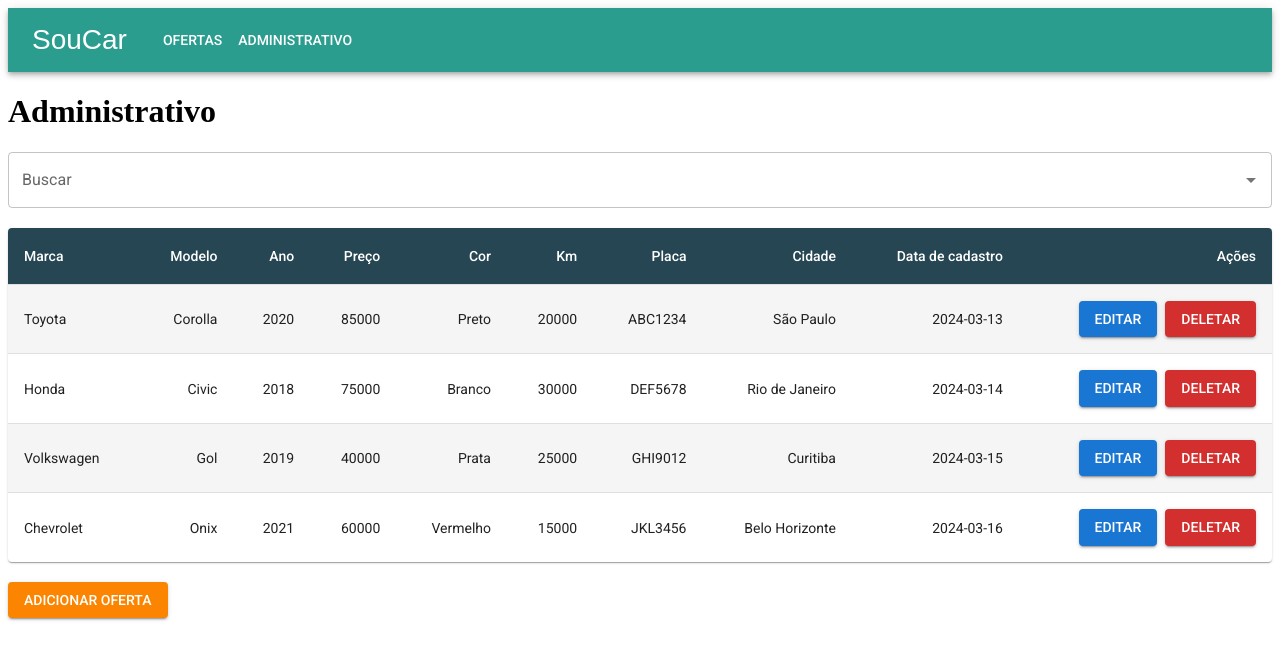
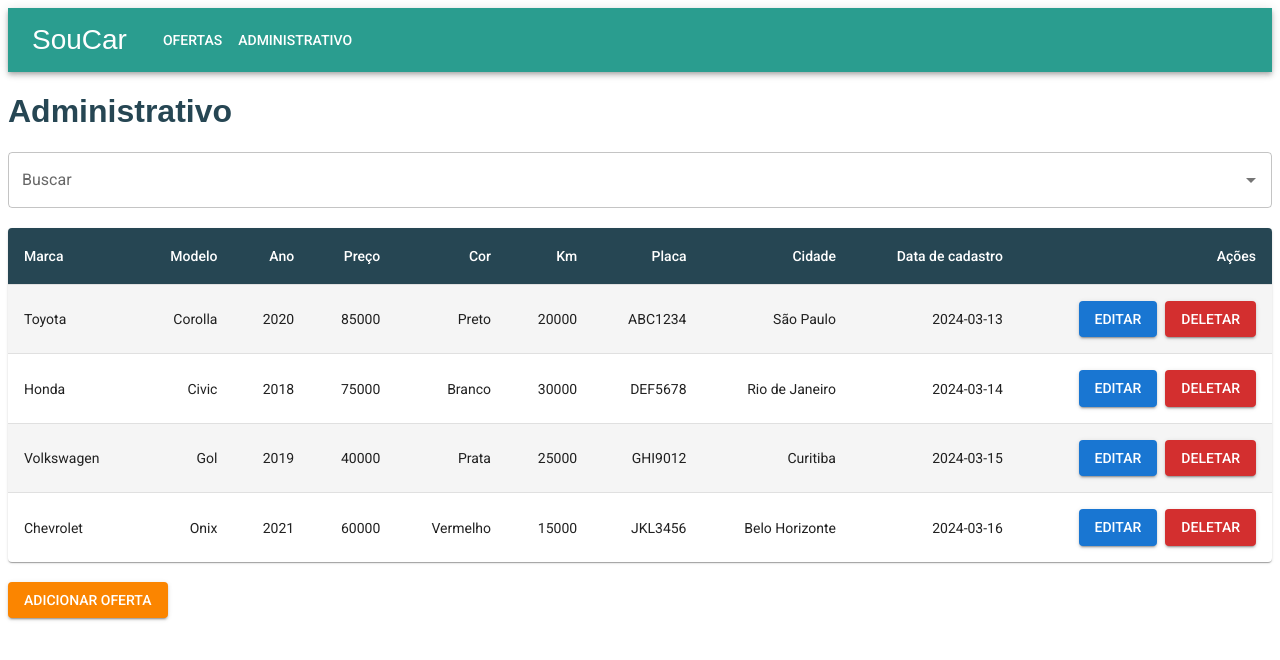
Before and after one commit to maiaaraujo/teste-sou, a React (Create React App) app: page /admin in a window 1280 px wide. Shown: the top 660 px of the page. Built offline with nearby package versions, Linux system fonts and the light colour scheme.

Commit message:
color card

```diff
--- a/src/components/BasicCard/BasicCard.js
+++ b/src/components/BasicCard/BasicCard.js
@@ -7,7 +7,7 @@ import Typography from '@mui/material/Typography';
 
 const BasicCard = ({ carro }) => {
   return (
-    <Card sx={{ minWidth: 200 }}>
+    <Card sx={{ minWidth: 200, bgcolor: '#e9c46a', marginBottom: 2 }}>
       <CardContent>
         {/* Use o caminho completo para as imagens */}
         <img src={`./img/${carro.fotos[0]}`} alt={`${carro.fotos}`} style={{ width: '100%', marginBottom: 10 }} />
--- a/src/pages/AdminPage/AdminPage.js
+++ b/src/pages/AdminPage/AdminPage.js
@@ -22,7 +22,7 @@ const AdminPage = () => {
 
   return (
     <div>
-      <h1>Administrativo</h1>
+      <h1 style={{ fontFamily: 'Arial, sans-serif', color: '#264653' }}>Administrativo</h1>
       <CarFilter cars={carrosData.carros} onSelectCar={handleCarSelect} onFilter={handleFilterCars} />
       <div style={{ marginTop: '20px', marginBottom: '20px' }}>
         <TabelaAdmin carros={filteredCars} />
--- a/src/pages/OfertasPage/OfertasPage.js
+++ b/src/pages/OfertasPage/OfertasPage.js
@@ -5,7 +5,7 @@ import BasicCard from '../../components/BasicCard/BasicCard';
 function OfertasPage() {
   return (
     <div>
-      <h1>Ofertas</h1>
+      <h1 style={{ fontFamily: 'Arial, sans-serif', color: '#264653' }}>Ofertas</h1>
       <div>
         {carrosData.carros.map((carro) => (
           <BasicCard key={carro.id} carro={carro} />
```
